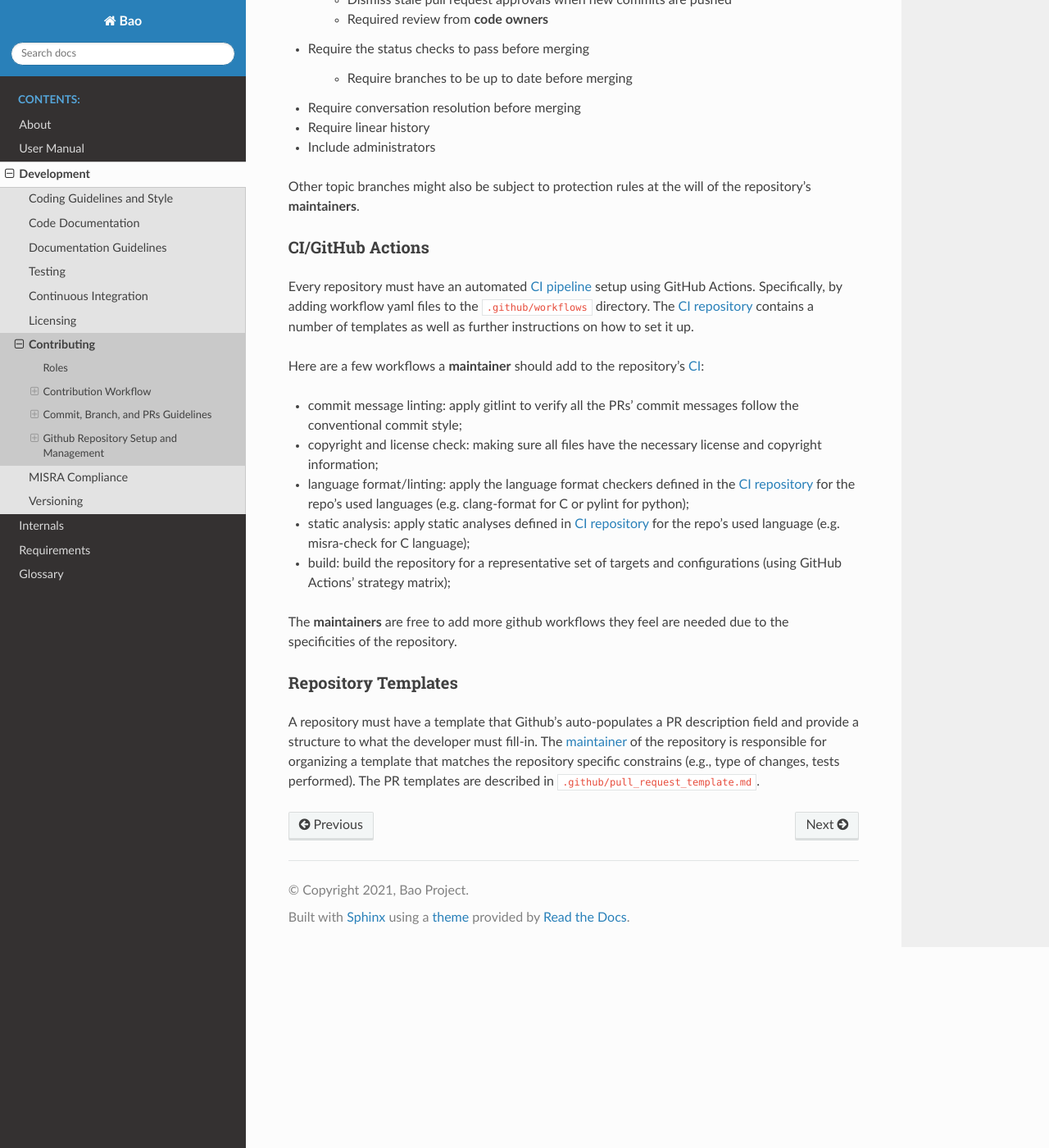
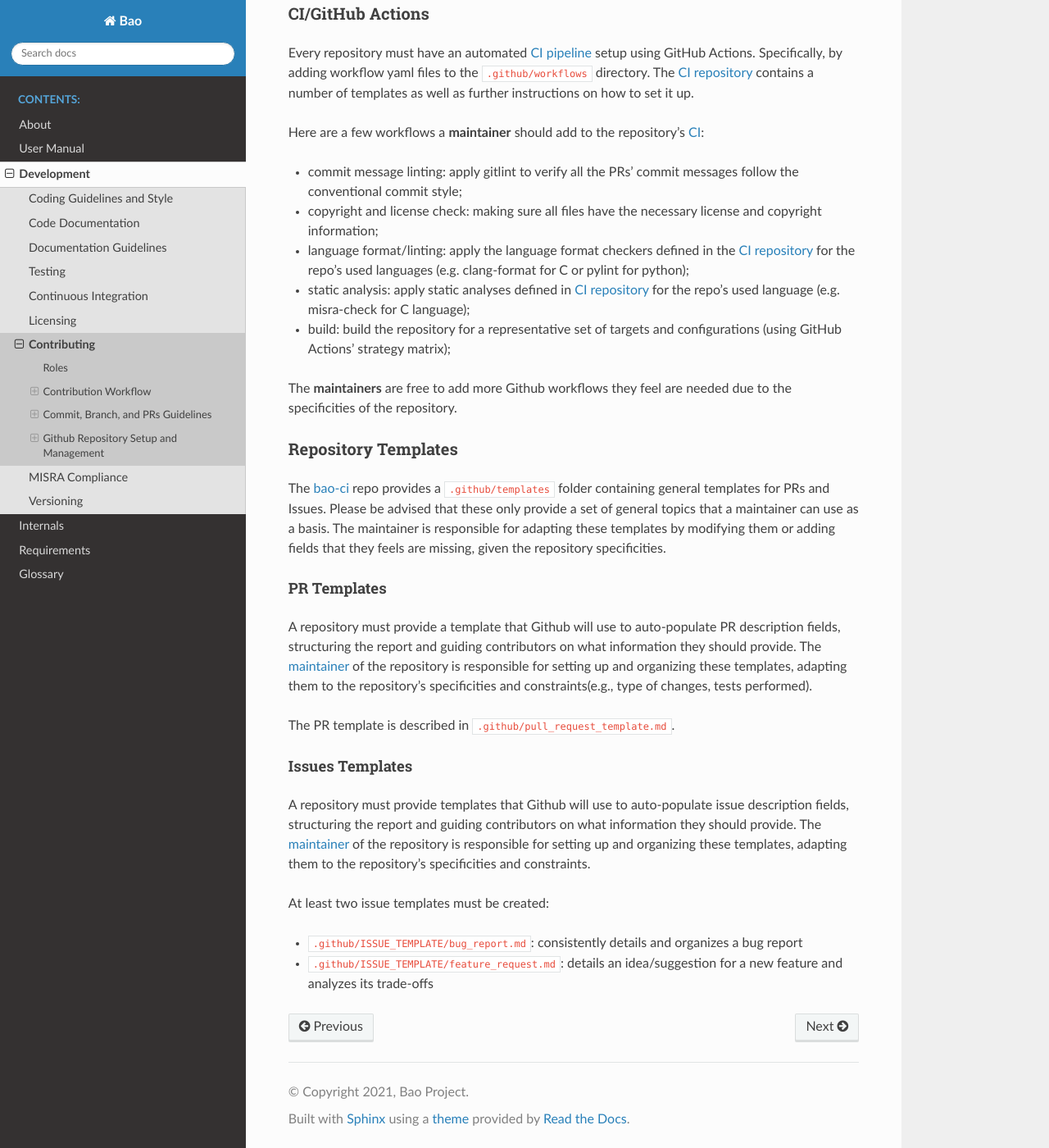
Before and after one commit to bao-project/bao-docs, a Sphinx documentation site: the page built from source/development/contributing.rst, in a window 1280 px wide and 1400 px high, scrolled down 9898 px. Shown: the whole window at 82% size. Built offline with Sphinx 7.4.7 and the Read the Docs theme 2.0.0, drawn with Linux system fonts in a browser that asks for light colours; some of the changed text lies outside the part shown.

Commit message:
update: add descripton of issue templates in the contributing guidelines
Signed-off-by: Daniel Oliveira <drawnpoetry@gmail.com>

```diff
--- a/source/development/contributing.rst
+++ b/source/development/contributing.rst
@@ -404,31 +404,9 @@ When submitting a PR, the title message should follow this structure:
 
 All PRs follow a designate template located in
 ``.github/pull_request_template.md`` file. Each time a contributor opens a PR,
-the github will automatically generated a body for the PR that follows that
+the Github will automatically generated a body for the PR that follows that
 template. The contributor must follow the template guidelines before submitting
 the PR.
-
-Template example (short preview):
-
-.. code-block:: markdown
-
-    # PR Description
-
-    Please include a summary of the change...
-
-    ## Type of change
-
-    Before saving the PR, please delete this description...
-
-    - [ ] **fix**: bug fix
-      - [ ] Fixes a specific issue: <#ticket-number>
-    - [ ] **ref**: refactoring of a code/doc block
-    ...
-
-    # Checklist:
-
-    - [ ] The documentation follows the style guidelines described in
-    ...
 
 .. _commit_branch_types:
 
@@ -485,7 +463,11 @@ the following files set up, relative to their top-level directory:
   they can be automatically notified for code-review. The file first line
   must assign all files to the repository's **maintainers**;
 * ``.github/pull_request_template.md``: template to be automatically used and
-  generated by github when a PR is open.
+  generated by Github when a PR is open.
+* ``.github/ISSUE_TEMPLATE/bug_report.md``: template to be automatically used
+  and generated by Github when a *bug*-labeled issue is open.
+* ``.github/ISSUE_TEMPLATE/feature_request.md``: template to be automatically
+  used and generated by Github when a *feature-request*-labeled issue is open.
 
 .. _authors_and_contributors:
 
@@ -574,18 +556,47 @@ Here are a few workflows a **maintainer** should add to the repository's
 * build: build the repository for a representative set of targets and
   configurations (using GitHub Actions' strategy matrix);
 
-The **maintainers** are free to add more github workflows they feel are needed
+The **maintainers** are free to add more Github workflows they feel are needed
 due to the specificities of the repository.
 
 Repository Templates
 ********************
 
-A repository must have a template that Github's auto-populates a PR description
-field and provide a structure to what the developer must fill-in. The
-:term:`maintainer` of the repository is responsible for organizing a template
-that matches the repository specific constrains (e.g., type of changes, tests
-performed). The PR templates are described in
-``.github/pull_request_template.md``.
+The `bao-ci <https://github.com/bao-project/bao-ci>`_ repo provides a
+``.github/templates`` folder containing general templates for PRs and Issues.
+Please be advised that these only provide a set of general topics that a
+maintainer can use as a basis. The maintainer is responsible for adapting these
+templates by modifying them or adding fields that they feels are missing, given
+the repository specificities.
+
+PR Templates
+############
+
+A repository must provide a template that Github will use to auto-populate PR
+description fields, structuring the report and guiding contributors on what
+information they should provide. The :term:`maintainer` of the repository is
+responsible for setting up and organizing these templates, adapting them to the
+repository's specificities and constraints(e.g., type of changes, tests
+performed).
+
+The PR template is described in ``.github/pull_request_template.md``.
+
+Issues Templates
+################
+
+A repository must provide templates that Github will use to auto-populate issue
+description fields, structuring the report and guiding contributors on what
+information they should provide. The :term:`maintainer` of the repository is
+responsible for setting up and organizing these templates, adapting them to the
+repository's specificities and constraints.
+
+At least two issue templates must be created:
+
+* ``.github/ISSUE_TEMPLATE/bug_report.md``: consistently details and organizes
+  a bug report
+* ``.github/ISSUE_TEMPLATE/feature_request.md``: details an idea/suggestion for
+  a new feature and analyzes its trade-offs
+
 
 .. TODO:
 
```
Also changed, not shown: .github/ISSUE_TEMPLATE/bug_report.md, .github/pull_request_template.md.
